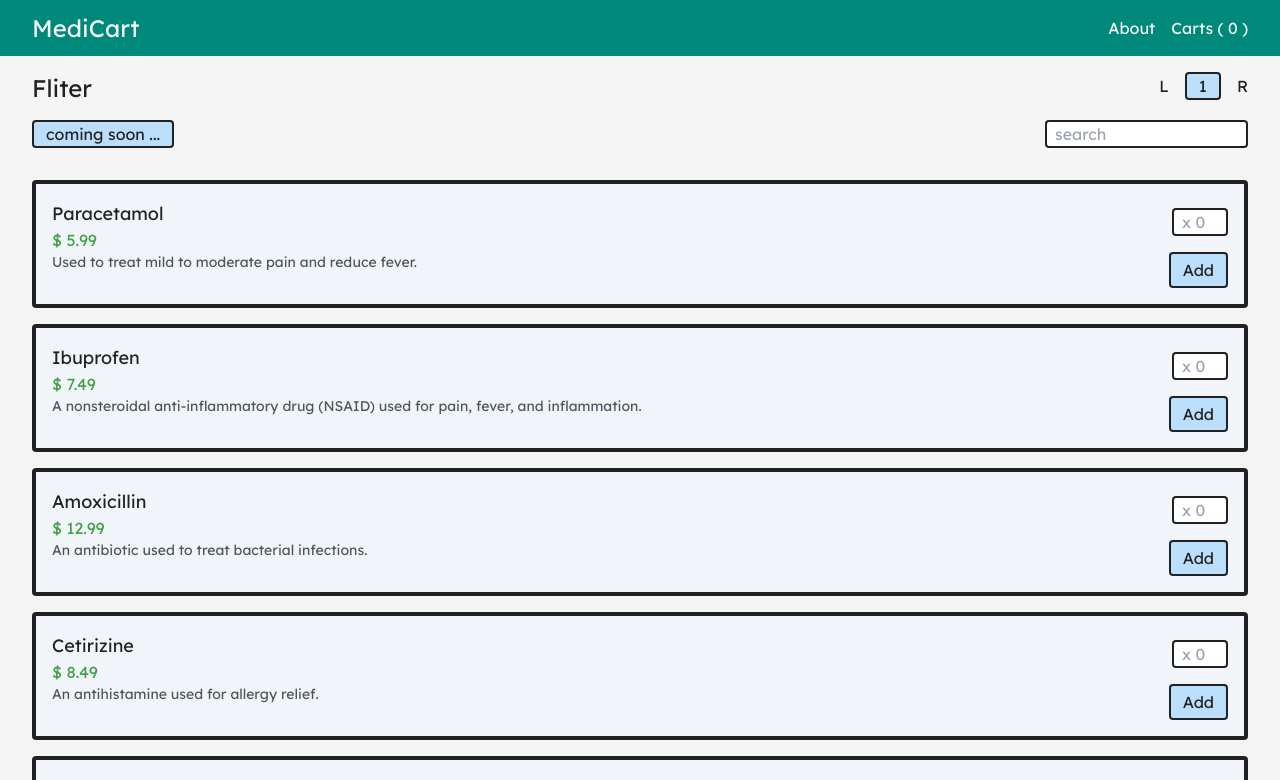
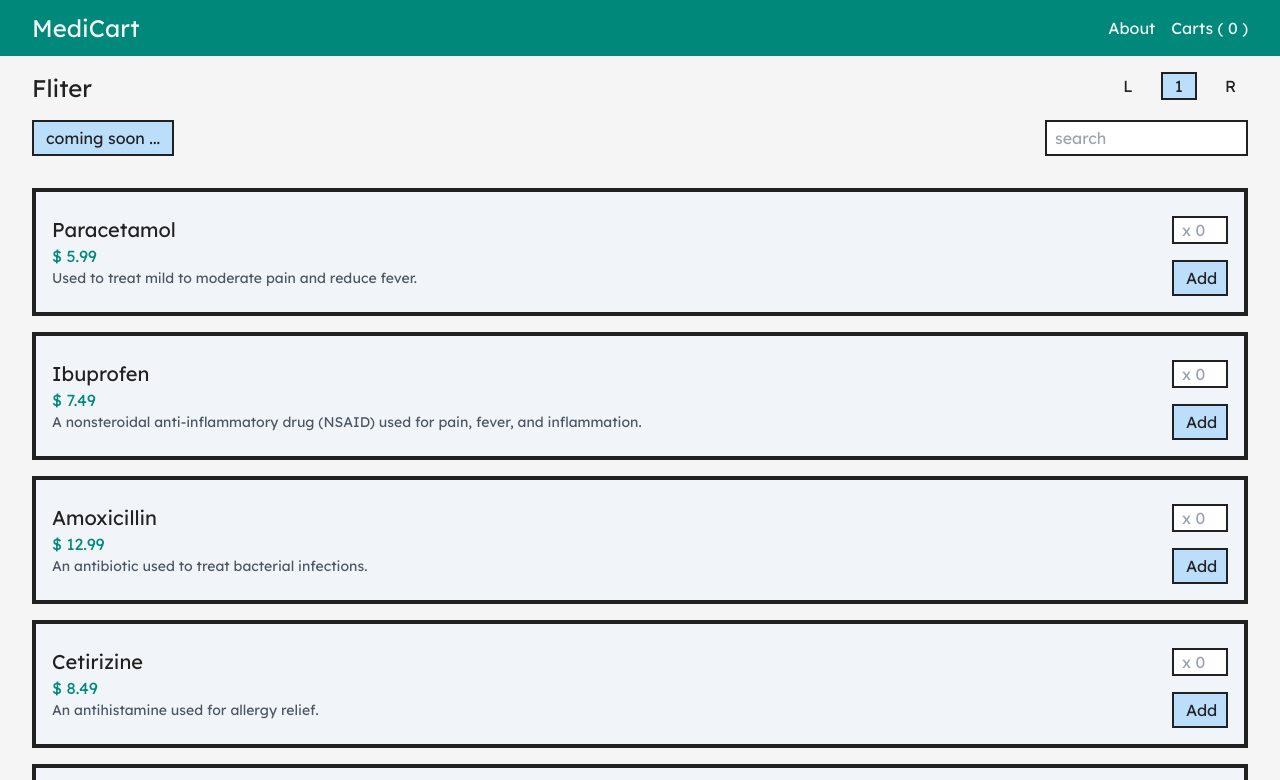
Before and after one commit to HtetAungLw1n/medi-cart, a React (Vite) app: page / in a window 1280 px wide. Shown: the top 780 px of the page. Built offline with nearby package versions, Linux system fonts and the light colour scheme.

Commit message:
I change Ui a little bit

```diff
--- a/src/components/ControlBar.jsx
+++ b/src/components/ControlBar.jsx
@@ -12,7 +12,7 @@ const ControlBar = (props) => {
           <input
             type="text"
             placeholder="search"
-            className="block outline-none border-2 border-textcolor rounded pl-2"
+            className="block outline-none border-2 border-textcolor pl-2 py-1"
             onChange={(e) => {
               props.searchFun(e.target.value);
             }}
--- a/src/components/Fliter.jsx
+++ b/src/components/Fliter.jsx
@@ -4,7 +4,7 @@ const Fliter = () => {
   return (
     <section className="flex flex-col">
       <div className="text-2xl mb-4">Fliter</div>
-      <button className="bg-accent px-3 border-2 border-textcolor rounded">
+      <button className="bg-accent px-3 py-1 border-2 border-textcolor">
         coming soon ...
       </button>
     </section>
--- a/src/components/Medicine.jsx
+++ b/src/components/Medicine.jsx
@@ -17,10 +17,10 @@ const Medicine = ({ medicine }) => {
 
   return (
     <>
-      <div className="medicine bg-slate-100 mb-4 border-4 rounded p-4 border-textcolor flex">
+      <div className="medicine bg-slate-100 mb-4 border-4 p-4 border-textcolor flex items-center">
         <div className="w-3/4">
-          <div className="text-lg">{medicine.name}</div>
-          <div className="text-secondary">$ {medicine.price}</div>
+          <div className="text-xl">{medicine.name}</div>
+          <div className="text-primary">$ {medicine.price}</div>
           <div className="text-sm text-gray-600">{medicine.description}</div>
         </div>
         <div className="w-1/4 pl-12 pt-2 flex flex-col items-end">
@@ -29,11 +29,11 @@ const Medicine = ({ medicine }) => {
             placeholder="x 0"
             min={1}
             max={50}
-            className="block outline-none border-2 border-textcolor rounded min-w-14 max-w-14 pl-2"
+            className="block outline-none border-2 border-textcolor min-w-14 max-w-14 pl-2"
             onChange={(e) => setQuantity(e.target.value)}
           />
           <button
-            className="mt-4 bg-accent hover:bg-blue-300 px-3 py-1 border-2 border-textcolor rounded transition duration-200"
+            className="mt-4 bg-accent hover:bg-blue-300 px-3 py-1 min-w-14 max-w-14 border-2 border-textcolor transition duration-200"
             onClick={addToCart}
           >
             Add
--- a/src/components/Pagination.jsx
+++ b/src/components/Pagination.jsx
@@ -3,9 +3,13 @@ import React from "react";
 const Pagination = () => {
   return (
     <div className="flex justify-end gap-4 mb-5">
-      <button className="hover:text-blue-300 transition duration-200">L</button>
-      <div className="bg-accent px-3 border-2 border-textcolor rounded">1</div>
-      <button className="hover:text-blue-300 transition duration-200">R</button>
+      <button className="hover:text-blue-300 transition duration-200 px-3">
+        L
+      </button>
+      <div className="bg-accent px-3 border-2 border-textcolor">1</div>
+      <button className="hover:text-blue-300 transition duration-200 px-3">
+        R
+      </button>
     </div>
   );
 };
--- a/src/layout/Footer.jsx
+++ b/src/layout/Footer.jsx
@@ -3,7 +3,7 @@ import React from "react";
 const Footer = () => {
   return (
     <>
-      <div className="bg-primary rounded-t-3xl">
+      <div className="bg-primary">
         <div className="container text-center py-8 text-background">
           <p className="text-4xl">ALL IN ONE PLACE</p>
           <p className="text-4xl">
```
